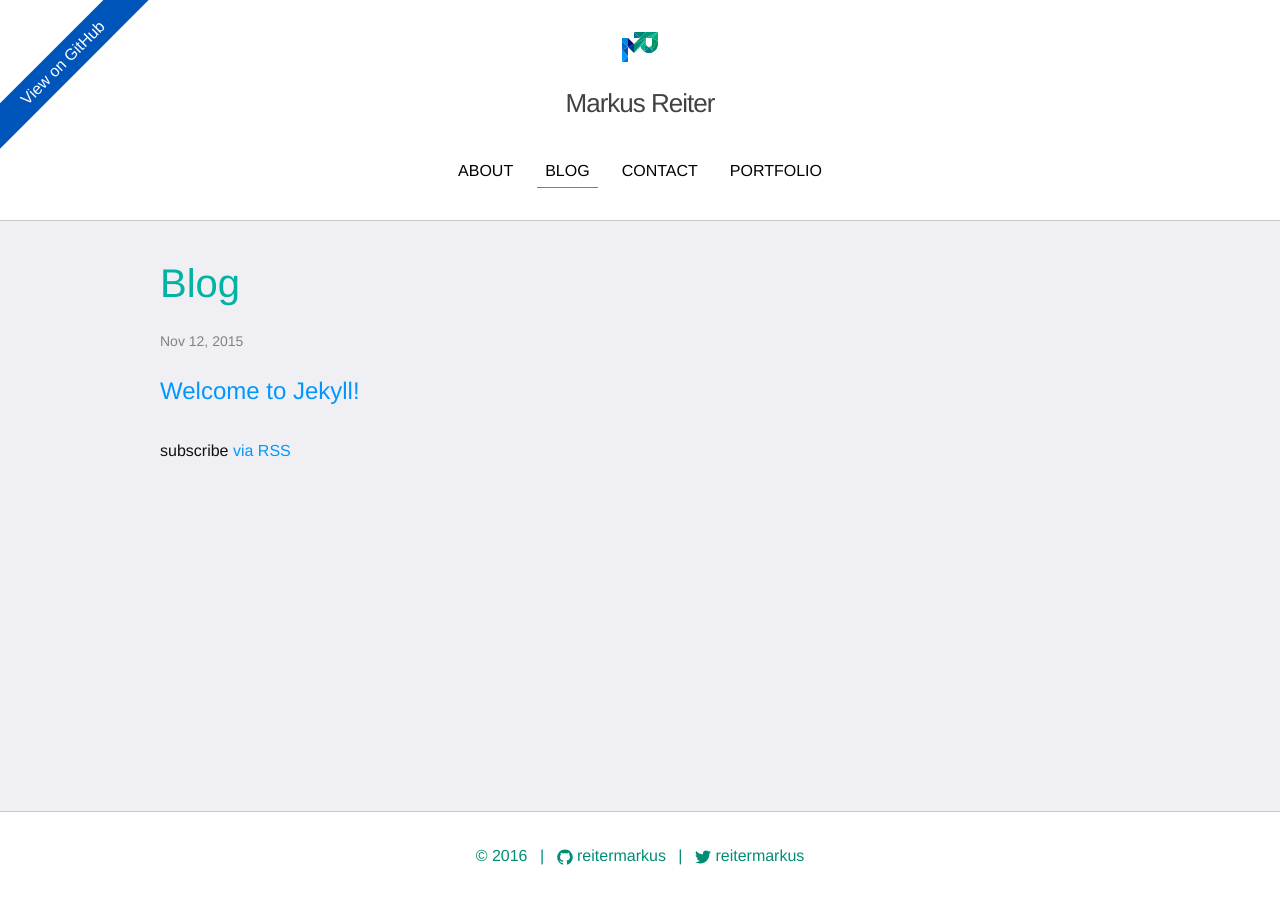
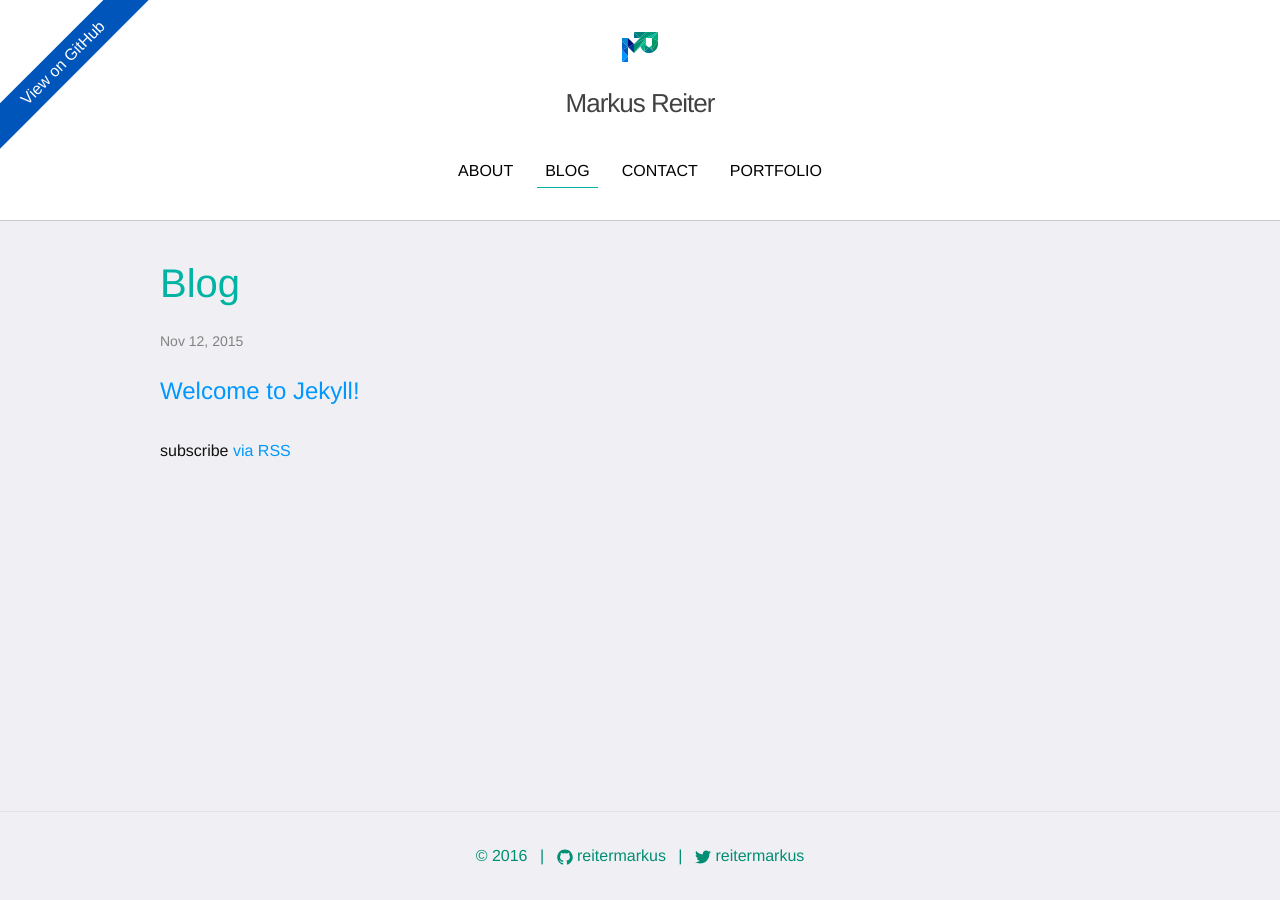
Before and after one commit to reitermarkus/reitermarkus.github.com, a Jekyll site: the page built from blog.md, in a window 1280 px wide. Built offline with Jekyll 4.4.1, drawn with Linux system fonts in a browser that asks for light colours; nearby versions of some CDN libraries.

Commit message:
Change footer styling.

```diff
--- a/_sass/_footer.scss
+++ b/_sass/_footer.scss
@@ -18,8 +18,7 @@
   text-align: center;
 
   ul {
-    background-color: $menu-link-background-color;
-    border-top: $menu-link-border;
+    border-top: 1px solid rgba(0, 0, 0, .05);
     margin: $header-padding-mobile 0 0;
     padding: $header-padding-mobile 0;
 
@@ -39,9 +38,11 @@
       width: 100%;
 
       @include media-query($on-phones) {
+        margin-bottom: 0;
 
         &:not(:first-child) {
           width: auto;
+          margin-top: $header-padding-mobile / 2;
 
           &:nth-child(2n) {
             &::after {
@@ -57,8 +58,11 @@
       }
 
       @include media-query($on-tablets) {
-        margin: 0;
         width: auto;
+
+        &:not(:first-child) {
+          margin-top: 0;
+        }
 
         &:first-child {
 
```
